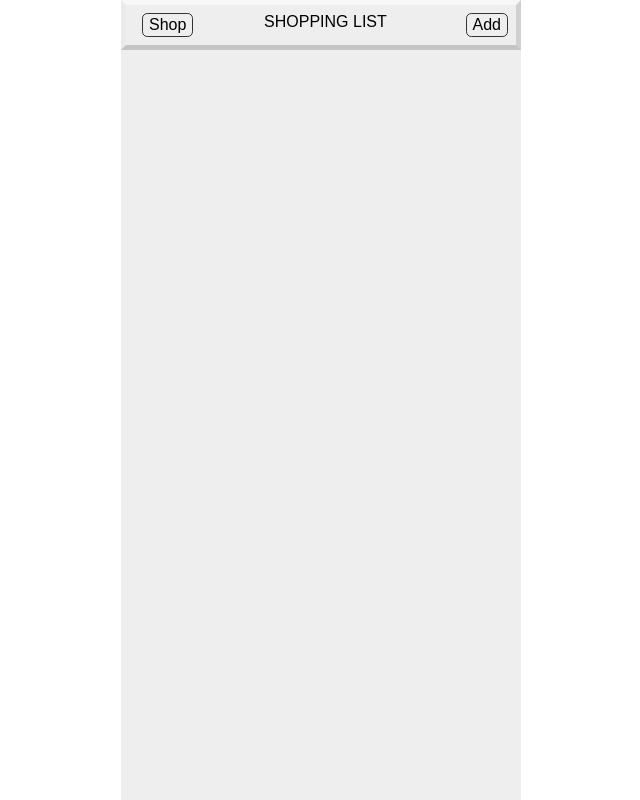
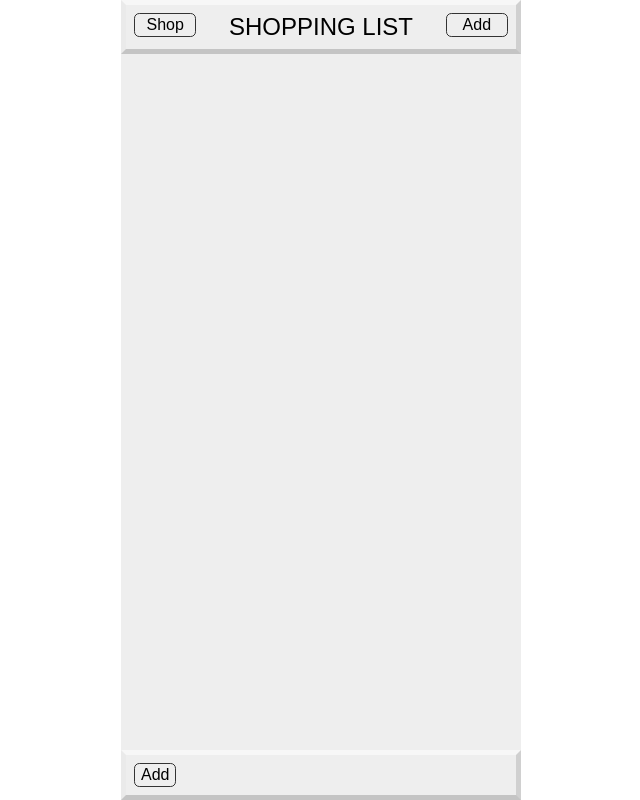
Before and after one commit to greg-skinner/shopping, a React (Vite) app: page / in a window 1280 px wide. Shown: the whole page, without its empty margins (319-959 px from the left). Built offline with nearby package versions, Linux system fonts and the light colour scheme.

Commit message:
Add shopping list mode to shopping list

```diff
--- a/src/appProvider.tsx
+++ b/src/appProvider.tsx
@@ -17,6 +17,7 @@ export interface AppState {
     shoppingList: ListItem[];
     addShopping: (item: ShoppingItem) => void;
     removeShopping: (item: ShoppingItem) => void;
+    cleanList: () => void;
   };
 }
 
@@ -30,6 +31,7 @@ export const emptyContext = {
     shoppingList: [],
     addShopping: (item: ShoppingItem) => {},
     removeShopping: (item: ShoppingItem) => {},
+    cleanList: () => {},
   },
 };
 
@@ -55,6 +57,11 @@ export const AppProvider: React.FC<React.PropsWithChildren<{}>> = ({
     setState(!state);
   };
 
+  const cleanList = () => {
+    shoppingStore.cleanList();
+    setState(!state);
+  };
+
   const addGrocery = (name: string) => {
     groceryStore.addItem(name);
     setState(!state);
@@ -73,7 +80,12 @@ export const AppProvider: React.FC<React.PropsWithChildren<{}>> = ({
     <AppContext.Provider
       value={{
         groceries: { groceryList, addGrocery, updateGrocery },
-        list: { shoppingList, addShopping, removeShopping },
+        list: {
+          shoppingList,
+          addShopping,
+          removeShopping,
+          cleanList,
+        },
       }}
     >
       {children}
--- a/src/components/button/button.module.scss
+++ b/src/components/button/button.module.scss
@@ -6,7 +6,6 @@
   background: var(--color);
   height: 1.5rem;
   border-radius: variables.$ui-border;
-  margin-left: variables.$simple-margin;
   @include mixins.pinline;
 
   &[data-disabled='true'] {
--- a/src/components/groceryDisplay/groceryDisplay.module.scss
+++ b/src/components/groceryDisplay/groceryDisplay.module.scss
@@ -9,6 +9,7 @@
   padding: variables.$simple-margin;
   border-radius: variables.$ui-border;
   max-width: 400px;
+  margin: variables.$simple-margin;
 
   .count {
     background: variables.$neutral-light;
--- a/src/components/listDisplay/listDisplay.module.scss
+++ b/src/components/listDisplay/listDisplay.module.scss
@@ -9,6 +9,7 @@
   padding: variables.$simple-margin;
   border-radius: variables.$ui-border;
   max-width: 400px;
+  margin: variables.$simple-margin;
 
   .item {
     font-size: 1.5rem;
--- a/src/model/list.ts
+++ b/src/model/list.ts
@@ -29,12 +29,12 @@ export class ShoppingList {
     }
   };
 
-  public clearList = () => {
+  public cleanList = () => {
+    const purchased = this._list.filter((item) => item.purchased === true);
+
+    this._list = this._list.filter((item) => item.purchased === false);
+
     // Not currently used, but potentially handy to have.
-    const notPurchased = this._list.filter((item) => item.purchased === false);
-
-    this._list = [];
-
-    return notPurchased;
+    return purchased;
   };
 }
--- a/src/pages/home/home.module.scss
+++ b/src/pages/home/home.module.scss
@@ -1,13 +1,33 @@
 @use '../../styles/variables.scss';
 @use '../../styles/mixins.scss';
 
-.content {
+.page {
   max-width: 400px;
   width: 100%;
   height: 100%;
   background: variables.$neutral-light;
+  display: flex;
+  flex-direction: column;
 
   .header {
+    padding: variables.$simple-margin;
+    display: grid;
+    grid-template: '. . .';
+    grid-template-columns: 1fr 4fr 1fr;
+    justify-content: space-between;
+    text-align: center;
+    @include mixins.panel-border(variables.$neutral-background);
+
+    span {
+      font-size: 1.5rem;
+    }
+  }
+
+  .content {
+    flex-grow: 1;
+  }
+
+  .footer {
     padding: variables.$simple-margin;
     display: flex;
     flex-direction: row;
--- a/src/pages/home/home.tsx
+++ b/src/pages/home/home.tsx
@@ -5,17 +5,18 @@ import { useGroceries, useList } from '../../appProvider';
 import { GroceryDisplay } from '@components/groceryDisplay';
 import { Button } from '@components/button';
 import { AddGrocery } from '@components/addGrocery';
+import { ListDisplay } from '@components/listDisplay';
 
 export interface IHomeProps {}
 
 export const Home: React.FC<IHomeProps> = () => {
-  const { shoppingList } = useList();
+  const { shoppingList, cleanList } = useList();
   const { groceryList } = useGroceries();
   const [addState, setAddState] = React.useState(false);
   const [displayShopping, setDisplayShopping] = React.useState(false);
 
   return (
-    <div className={styles.content}>
+    <div className={styles.page}>
       <div className={styles.header}>
         <Button
           onClick={() => setDisplayShopping(!displayShopping)}
@@ -24,6 +25,32 @@ export const Home: React.FC<IHomeProps> = () => {
           {displayShopping ? 'Edit' : 'Shop'}
         </Button>
         <span>SHOPPING LIST</span>
+        {!displayShopping && (
+          <Button
+            onClick={() => {
+              setAddState(!addState);
+            }}
+            className={styles.toggle}
+          >
+            {!addState ? 'Add' : 'Cancel'}
+          </Button>
+        )}
+      </div>
+      <div className={styles.content}>
+        <div className={styles.list}>
+          {displayShopping &&
+            shoppingList.map((item) => (
+              <ListDisplay key={item._name} item={item} />
+            ))}
+          {!displayShopping &&
+            groceryList.map((item) => (
+              <GroceryDisplay key={item._name} item={item} />
+            ))}
+          {addState && <AddGrocery onComplete={() => setAddState(false)} />}
+        </div>
+      </div>
+      <div className={styles.footer}>
+        {!displayShopping && (
           <Button
             onClick={() => {
               setAddState(true);
@@ -32,17 +59,17 @@ export const Home: React.FC<IHomeProps> = () => {
           >
             Add
           </Button>
-      </div>
-      <div className={styles.list}>
-        {displayShopping &&
-          shoppingList.map((item) => (
-            <GroceryDisplay key={item._name} item={item} />
-          ))}
-        {!displayShopping &&
-          groceryList.map((item) => (
-            <GroceryDisplay key={item._name} item={item} />
-          ))}
-        {addState && <AddGrocery onComplete={() => setAddState(false)} />}
+        )}
+        {displayShopping && (
+          <Button
+            onClick={() => {
+              cleanList();
+            }}
+            className={styles.toggle}
+          >
+            Clean list
+          </Button>
+        )}
       </div>
     </div>
   );
```
Also changed, not shown: TODO.txt, 1 other file (tests, documents, lock files or other folders). Lines whose indentation alone changed are shown as unchanged.
